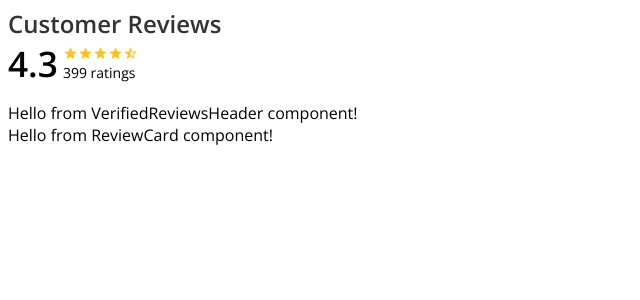
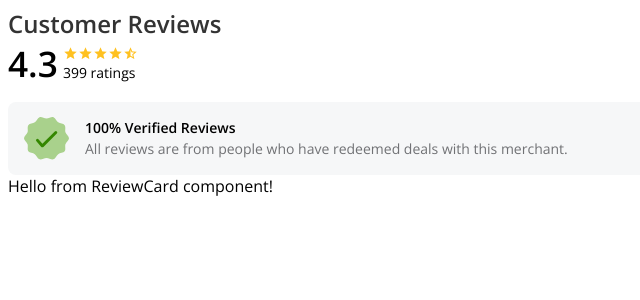
Before and after one commit to coupon-app/service-reviews, a React app: page / in a window 1280 px wide. Shown: the top 300 px of the page, without its empty margins (0-640 px from the left). Built offline with nearby package versions, Linux system fonts and the light colour scheme.

Commit message:
UPDATED VerifiedReviewsHeader.jsx component for styling.

```diff
--- a/client/src/Components/VerifiedReviewsHeader.jsx
+++ b/client/src/Components/VerifiedReviewsHeader.jsx
@@ -1,9 +1,53 @@
+/* eslint-disable max-len */
+
 import React from 'react';
+import styled from 'styled-components';
+
+/* -------------------------  STYLES ------------------------- */
+
+const DivVerifiedContainer = styled.div`
+  border-radius: 8px;
+  padding: 15px 16px;
+  align-items: center;
+  background-color: #f6f7f8;
+  display: flex;
+`;
+
+const SvgGreenCheck = styled.svg`
+  height: 43px;
+  margin-right: 16px;
+  width: 45px;
+  overflow: hidden;
+`;
+
+const DivVerifiedBold = styled.div`
+  font-weight: 700;
+  font-size: 14px;
+`;
+
+const SpanVerifiedGrey = styled.span`
+  color: #707174;
+  font-size: 14px;
+  font-weight: 400;
+`;
+
+/* -------------------------  RENDER ------------------------- */
 
 const VerifiedReviewsHeader = () => (
-  <div>
-    Hello from VerifiedReviewsHeader component!
-  </div>
+  <DivVerifiedContainer>
+    <SvgGreenCheck>
+      <svg viewBox="0 0 45 43" xmlns="http://www.w3.org/2000/svg">
+        <g fill="none" fillRule="evenodd">
+          <path d="M45 21.25c0 2.257-2.895 4.035-3.565 6.072-.694 2.11.564 5.224-.731 6.98-1.31 1.776-4.707 1.55-6.505 2.841-1.78 1.279-2.606 4.545-4.744 5.23-2.064.661-4.668-1.48-6.955-1.48s-4.89 2.141-6.955 1.48c-2.138-.685-2.964-3.951-4.744-5.23-1.798-1.291-5.196-1.065-6.505-2.84-1.295-1.757-.037-4.87-.731-6.98C2.895 25.284 0 23.506 0 21.25c0-2.257 2.895-4.035 3.565-6.072.694-2.11-.564-5.224.731-6.98 1.31-1.776 4.707-1.55 6.505-2.841 1.78-1.279 2.606-4.545 4.744-5.23 2.064-.661 4.668 1.48 6.955 1.48s4.89-2.141 6.955-1.48c2.138.685 2.964 3.951 4.744 5.23 1.798 1.291 5.196 1.065 6.505 2.84 1.295 1.757.037 4.87.731 6.98.67 2.038 3.565 3.816 3.565 6.073" fill="#a9d18c" />
+          <path d="M18.346 30.29a1.417 1.417 0 0 1-1.08-.412l-4.848-5.575a1.432 1.432 0 0 1 0-2.022 1.424 1.424 0 0 1 2.017 0l3.976 4.571L30.816 14.42a1.424 1.424 0 0 1 2.016 0 1.433 1.433 0 0 1 0 2.022L19.426 29.878a1.413 1.413 0 0 1-1.08.412z" fill="#348700" />
+        </g>
+      </svg>
+    </SvgGreenCheck>
+    <div>
+      <DivVerifiedBold>100% Verified Reviews</DivVerifiedBold>
+      <SpanVerifiedGrey>All reviews are from people who have redeemed deals with this merchant.</SpanVerifiedGrey>
+    </div>
+  </DivVerifiedContainer>
 );
 
 export default VerifiedReviewsHeader;
```
